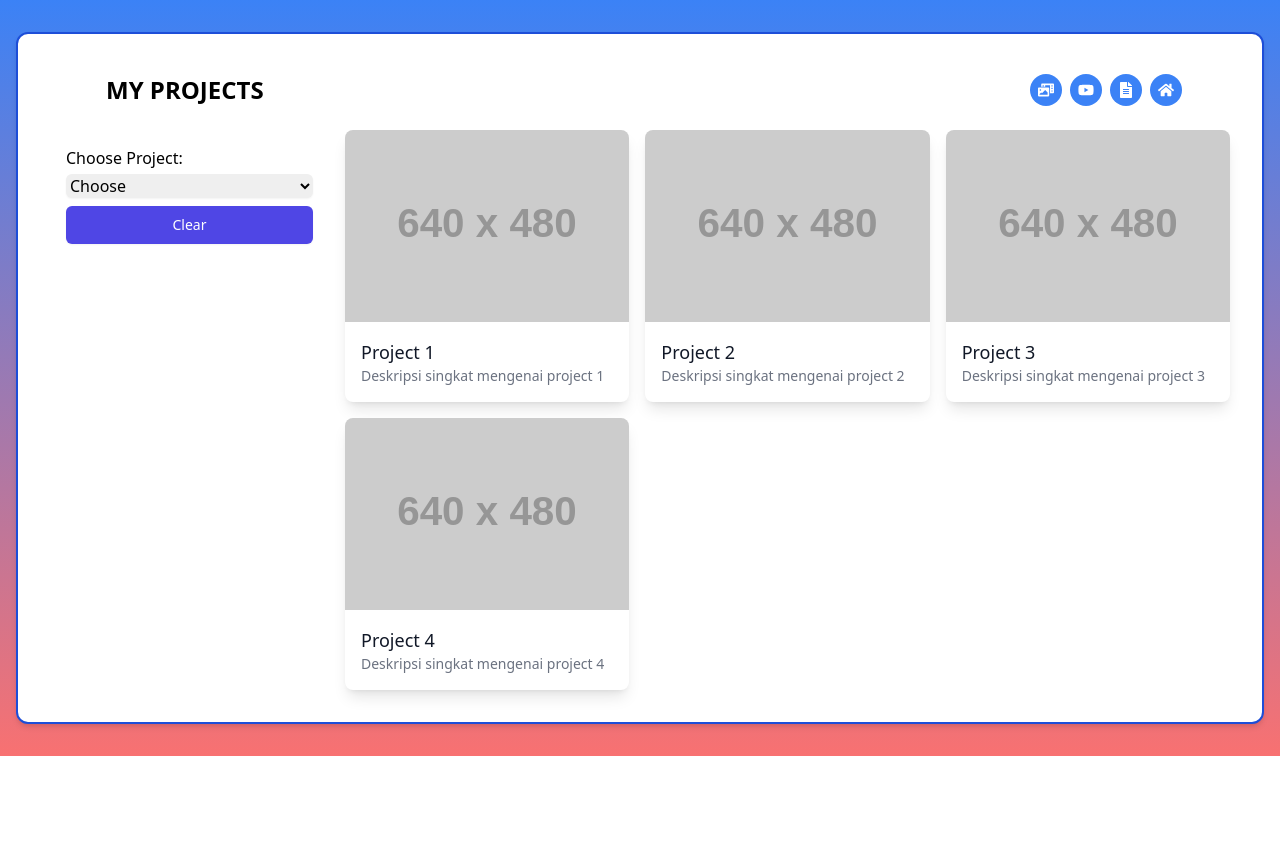
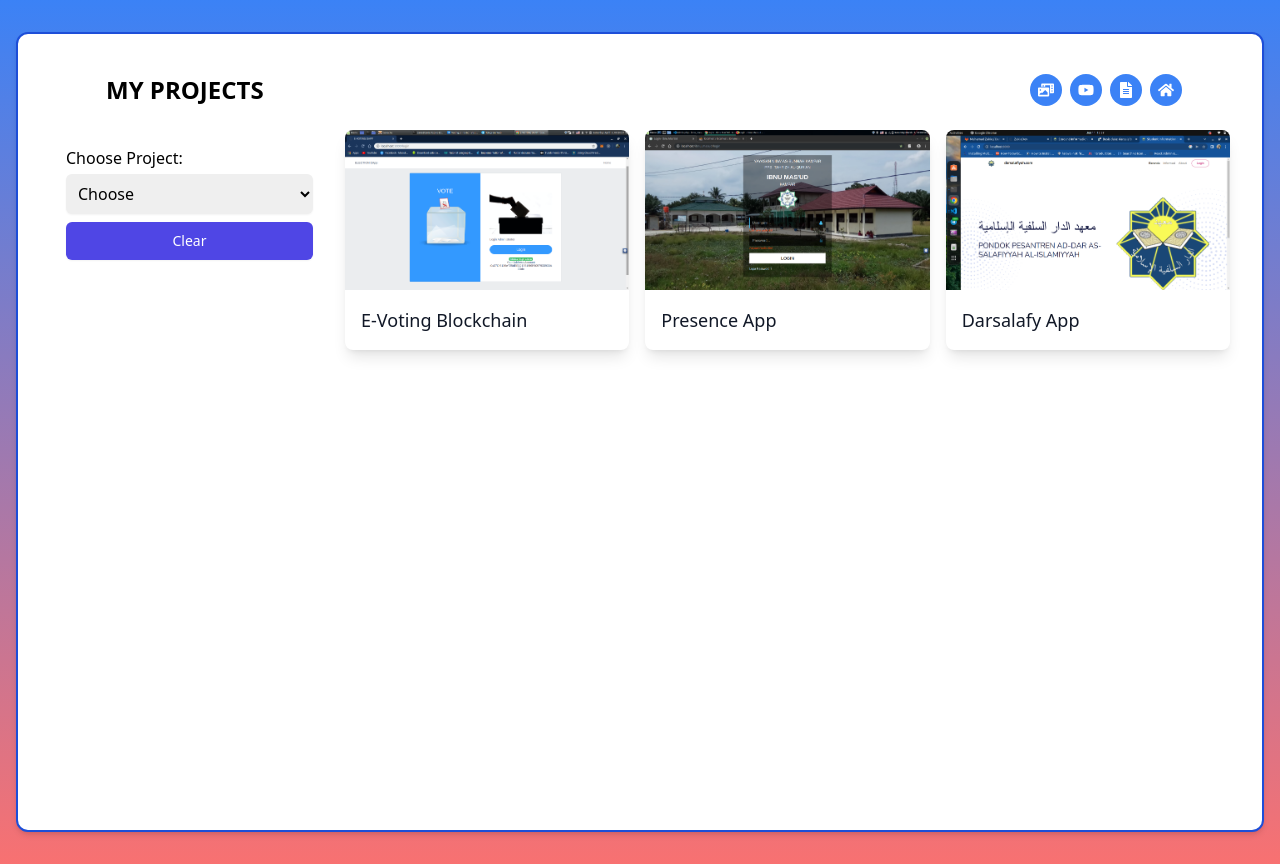
Before and after one commit to programmercintasunnah/zakie, a React (Create React App) app: page /project-detail in a window 1280 px wide. Before the commit the page ends 800 px from the top, so only its background shows below. Built offline with nearby package versions, Linux system fonts and the light colour scheme.

Commit message:
my project detail

```diff
--- a/src/components/Details/ProjectDetail.js
+++ b/src/components/Details/ProjectDetail.js
@@ -1,36 +1,28 @@
 import React, { useState } from "react";
 import { useNavigate } from "react-router";
-import ProjectImage from "../../assets/kp-app.png";
 import { FaHome, FaFileAlt, FaPhotoVideo, FaYoutube } from "react-icons/fa";
+import Project1 from "../../assets/ta-app.png";
+import Project2 from "../../assets/kp-app.png";
+import Project3 from "../../assets/darsal-app.png";
 
 const projects = [
   {
     id: "project1",
-    title: "Project 1",
-    description: "Deskripsi singkat mengenai project 1",
-    imageUrl: "https://via.placeholder.com/640x480",
-    detailDescription: "Deskripsi detail mengenai project 1",
+    title: "E-Voting Blockchain",
+    description: "using react js and ethereum blockchain",
+    imageUrl: Project1,
   },
   {
     id: "project2",
-    title: "Project 2",
-    description: "Deskripsi singkat mengenai project 2",
-    imageUrl: "https://via.placeholder.com/640x480",
-    detailDescription: "Deskripsi detail mengenai project 2",
+    title: "Presence App",
+    description: "using codeigniter 3 and mysql",
+    imageUrl: Project2,
   },
   {
     id: "project3",
-    title: "Project 3",
-    description: "Deskripsi singkat mengenai project 3",
-    imageUrl: "https://via.placeholder.com/640x480",
-    detailDescription: "Deskripsi detail mengenai project 3",
-  },
-  {
-    id: "project4",
-    title: "Project 4",
-    description: "Deskripsi singkat mengenai project 4",
-    imageUrl: "https://via.placeholder.com/640x480",
-    detailDescription: "Deskripsi detail mengenai project 4",
+    title: "Darsalafy App",
+    description: "using laravel 8 and mysql",
+    imageUrl: Project3,
   },
 ];
 
@@ -58,8 +50,8 @@ const ProjectDetail = () => {
     : projects;
 
   return (
-    <div className="container px-4 py-8 bg-gradient-to-b from-blue-500 to-red-400">
-      <div className="border-blue-700 rounded-xl shadow-md overflow-hidden bg-white px-4 border-2 sm:px-6 lg:px-8 py-8">
+    <div className="min-h-screen container px-4 py-8 bg-gradient-to-b from-blue-500 to-red-400">
+      <div className="min-h-screen border-blue-700 rounded-xl shadow-md overflow-hidden bg-white px-4 border-2 sm:px-6 lg:px-8 py-8">
         <div className="flex flex-col md:flex-row justify-between items-center px-12 py-2">
           <h1 className="text-2xl font-bold text-center md:text-left ml-2">
             {title}
@@ -106,7 +98,7 @@ const ProjectDetail = () => {
                 name="project-select"
                 value={selectedProject || ""}
                 onChange={handleProjectSelect}
-                className="block w-full mt-1 rounded-md border-gray-300 shadow-sm focus:border-indigo-300 focus:ring focus:ring-indigo-200 focus:ring-opacity-50"
+                className="block w-full mt-1 p-2 rounded-md border-gray-300 shadow-sm focus:border-indigo-300 focus:ring focus:ring-indigo-200 focus:ring-opacity-50"
               >
                 <option value="">Choose</option>
                 {projects.map((project) => (
@@ -124,7 +116,11 @@ const ProjectDetail = () => {
             </div>
           </div>
           <div className="w-full md:w-3/4 pt-4">
-            <div className="grid grid-cols-1 md:grid-cols-3 gap-4">
+            <div
+              className={`grid ${
+                selectedProject ? "grid-cols-1" : "md:grid-cols-3"
+              } gap-4`}
+            >
               {filteredProjects.map((project) => (
                 <div
                   key={project.id}
@@ -133,13 +129,15 @@ const ProjectDetail = () => {
                   <img
                     src={project.imageUrl}
                     alt="Screenshot"
-                    className="w-full h-48 object-cover"
+                    className="w-full h-auto"
                   />
                   <div className="p-4">
                     <h3 className="text-lg font-medium text-gray-900">
                       {project.title}
                     </h3>
-                    <p class="text-sm text-gray-500">{project.description}</p>
+                    {selectedProject && (
+                      <p class="text-sm text-gray-500">{project.description}</p>
+                    )}
                   </div>
                 </div>
               ))}
```
